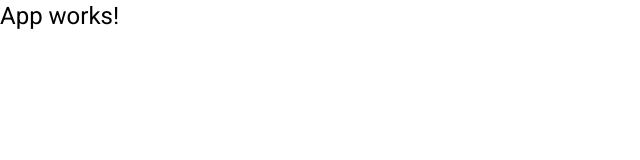
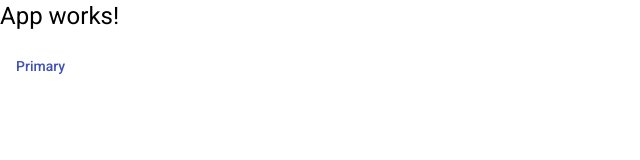
Before and after one commit to Alanjxs/helpdesk-front, an Angular app: page / in a window 1280 px wide. Shown: the top 160 px of the page, without its empty margins (0-640 px from the left). Built offline with nearby package versions, Linux system fonts and the light colour scheme.

Commit message:
componentes NAV criados

```diff
--- a/src/app/app.component.html
+++ b/src/app/app.component.html
@@ -1 +1,4 @@
 <h1>App works!</h1>
+<div class="example-button-row">
+    <button mat-button color="primary">Primary</button>
+</div>
--- a/src/app/app.module.ts
+++ b/src/app/app.module.ts
@@ -27,9 +27,13 @@
 import { MatListModule } from '@angular/material/list';
 import { MatCardModule } from '@angular/material/card';
 
+//componentes dpo projeto
+import { NavComponent } from './components/nav/nav.component';
+
 @NgModule({
   declarations: [
-    AppComponent
+    AppComponent,
+    NavComponent
   ],
   imports: [
     BrowserModule,
--- /dev/null
+++ b/src/app/components/nav/nav.component.html
@@ -0,0 +1 @@
+<p>nav works!</p>
--- /dev/null
+++ b/src/app/components/nav/nav.component.ts
@@ -0,0 +1,15 @@
+import { Component, OnInit } from '@angular/core';
+
+@Component({
+  selector: 'app-nav',
+  templateUrl: './nav.component.html',
+  styleUrls: ['./nav.component.css']
+})
+export class NavComponent implements OnInit {
+
+  constructor() { }
+
+  ngOnInit(): void {
+  }
+
+}
```
Also changed, not shown: src/app/components/nav/nav.component.css (added).
